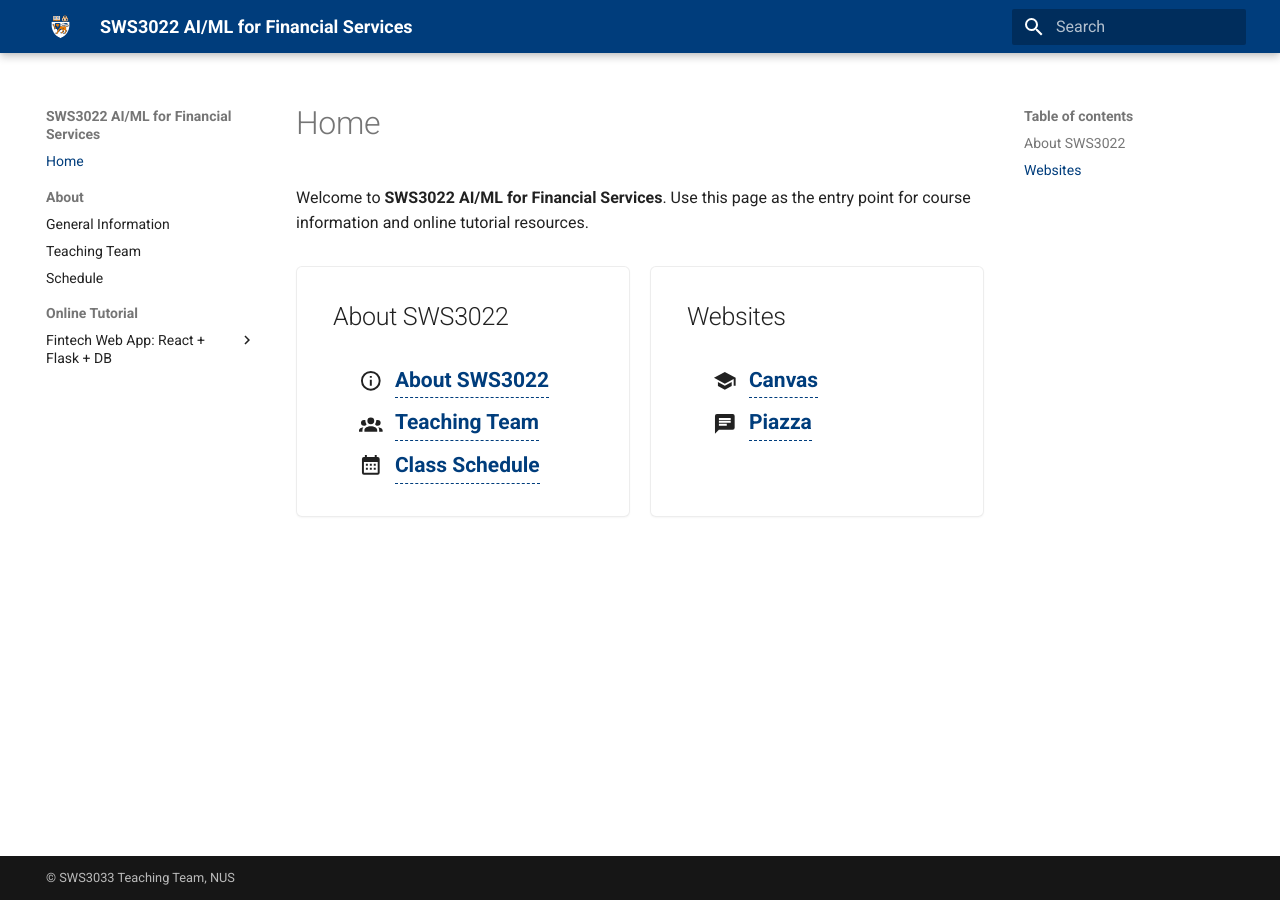
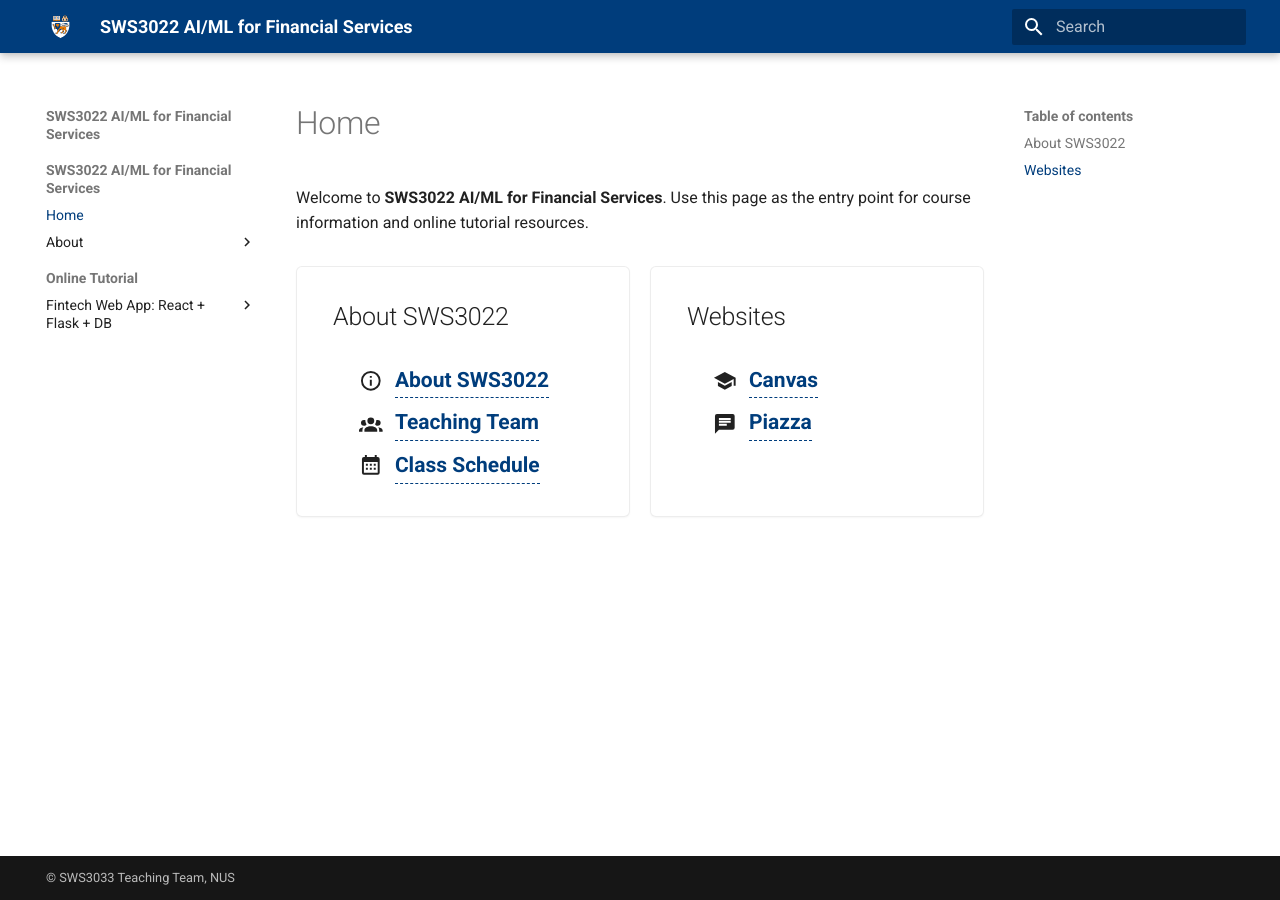
Before and after one commit to SWS3022/SWS3022.github.io, an MkDocs documentation site: the page built from docs/index.md, in a window 1280 px wide. Built offline with MkDocs 1.6.1 and Material for MkDocs 9.7.7, drawn with Linux system fonts in a browser that asks for light colours.

Commit message:
Fix sidebar section grouping

```diff
--- a/docs/stylesheets/extra.css
+++ b/docs/stylesheets/extra.css
@@ -30,6 +30,11 @@
 
 .md-typeset a:hover {
   color: #ef7c00;
+}
+
+.md-nav--primary > .md-nav__list > .md-nav__item--section > .md-nav__link {
+  color: var(--md-default-fg-color--light);
+  font-weight: 700;
 }
 
 .md-typeset .team-profile {
--- a/mkdocs.yml
+++ b/mkdocs.yml
@@ -20,11 +20,12 @@
     - search.suggest
 
 nav:
-  - Home: index.md
-  - About:
-      - General Information: about/course.md
-      - Teaching Team: teaching-team.md
-      - Schedule: about/class-schedule.md
+  - "SWS3022 AI/ML for Financial Services":
+      - Home: index.md
+      - About:
+          - General Information: about/course.md
+          - Teaching Team: teaching-team.md
+          - Schedule: about/class-schedule.md
   - Online Tutorial:
       - "Fintech Web App: React + Flask + DB":
           - Tutorial Overview: web-app/index.md
```
